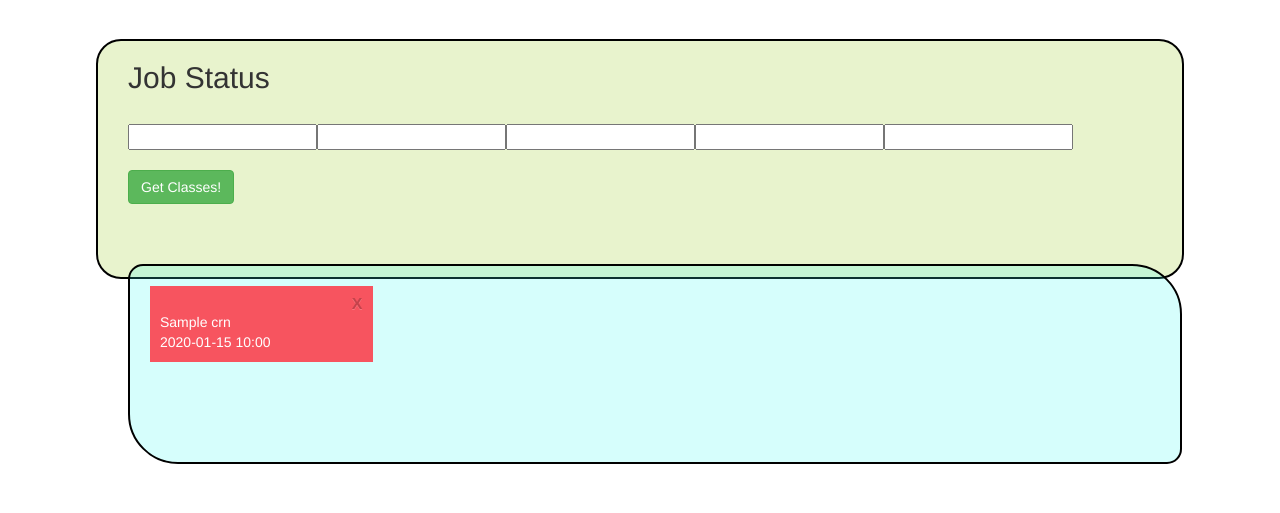
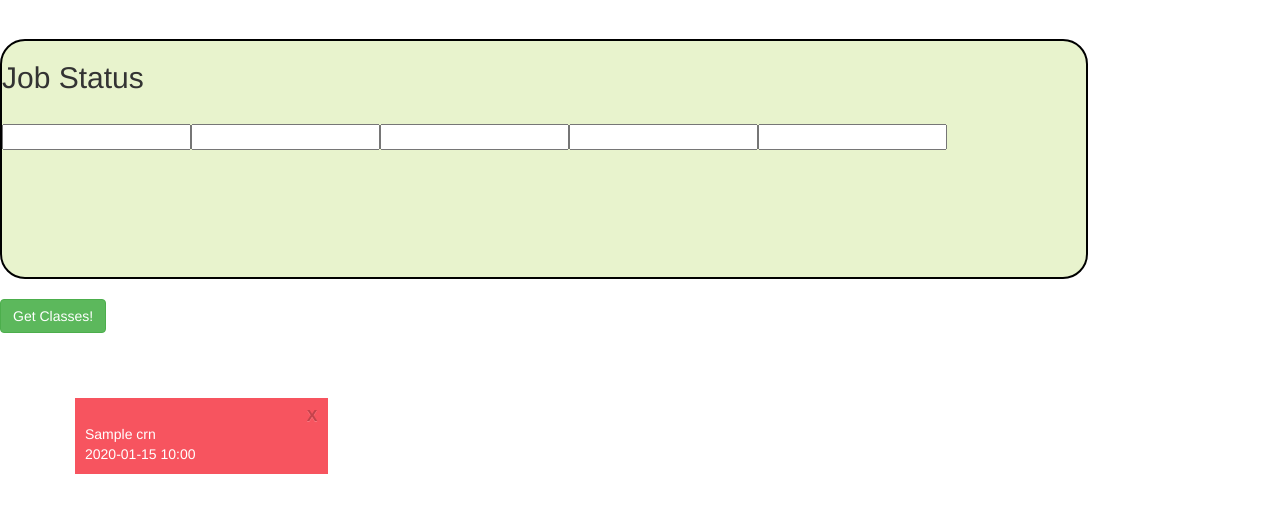
Before and after one commit to MingzeGao2/get-me-to-course, a Flask app: template project/templates/user/job.html in a window 1280 px wide. Shown: the part 51-564 px from the top of the page. Run offline with Flask 2, Linux system fonts and the light colour scheme; tables that the repository leaves empty hold one stand-in row (values such as "Sample post"); the template is opened without the code that fills it: values that come from a table or form of the project are taken from there, most other values are stand-ins (such as "Sample title", 1, 10 or a date in 2020); data that the repository does not hold is empty; some libraries are stand-ins or nearby versions; some web fonts are replaced.

Commit message:
fixed frontend

```diff
--- a/project/templates/user/job.html
+++ b/project/templates/user/job.html
@@ -35,8 +35,8 @@
   #upperdiv {
     width: 85%;
     height: 240px;
-    padding-left: 30px;
-    margin: auto;
+    /*padding-left: 30px;*/
+    /*margin: auto;*/
     border-radius: 25px;
     border: black solid 2px;
     background: rgba(138, 192, 7, 0.2);
@@ -44,20 +44,19 @@
   }
 
   #lowerdiv {
-    width: 100%;
+/*    width: 100%;
     height: 200px;
     padding: 15px;
-    /*margin: auto;*/
     border-radius: 15px 50px;
     border: black solid 2px;
-    background: rgba(52, 247, 238, 0.2);
+    background: rgba(52, 247, 238, 0.2);*/
   }
 
 </style>
 <div id="subbody">
   <div id="upperdiv">
     <h2>Job Status</h2>
-<br>
+    <br />
     <table>
       <form class="form-login" role="form" method="post" action="">
         {{ form.csrf_token }}
@@ -72,7 +71,7 @@
               {% endfor %}
             </tr>
           </table>
-    <div>
+        </div>
         <br />
         <button class="btn btn-success" id="submitClasses" type="submit">Get Classes!</button>
       </form>
@@ -85,13 +84,12 @@
 
   <div class="container" id="lowerdiv">
     <div class="row">
-  <!-- <div class="col-sm-4"> -->
       {% for job in jobs %}
         {% if job.available %}
-  <div class="col-sm-3">
+          <div class="col-sm-3 jobdivwrapper">
             <div class="green jobdiv">
         {% else %}
-  <div class="col-sm-3">
+          <div class="col-sm-3 jobdivwrapper">
             <div class="red jobdiv">
         {% endif %}
               <table class="jobtable">
@@ -109,9 +107,7 @@
             </table>
           </div>
         </div>
-  <!-- <br /> -->
       {% endfor %}
-<!-- </div> -->
     </div>
   </div>
 </div>
@@ -126,7 +122,8 @@
       var jobcrn = $(this).parent().parent().next().text();
       var jobcrnJSON = {'jobcrn' : jobcrn}
       console.log(jobcrn);
-      $(this).parents('.col-sm-4').remove();
+      console.log($(this).parents('.jobdivwrapper'))
+      $(this).parents('.jobdivwrapper').remove();
       $.ajax({
         url: '/deletejob',
         data: JSON.stringify(jobcrnJSON),
--- a/project/user/views.py
+++ b/project/user/views.py
@@ -149,6 +149,7 @@
 def job():
 
     jobs = Job.query.filter_by(user_id=current_user.id)
+    print "getjobs:", jobs
 
     form = PickingClassForm(request.form)
 
@@ -168,8 +169,10 @@
 @check_confirmed
 def deljob():
     jobcrn = int(str(request.json['jobcrn']))
+    print jobcrn
     try:
         jobs = Job.query.filter_by(user_id=current_user.id, crn=jobcrn)
+        print jobs
         for job in jobs:
             db.session.delete(job)
             db.session.commit()
```
Lines whose indentation alone changed are shown as unchanged.
